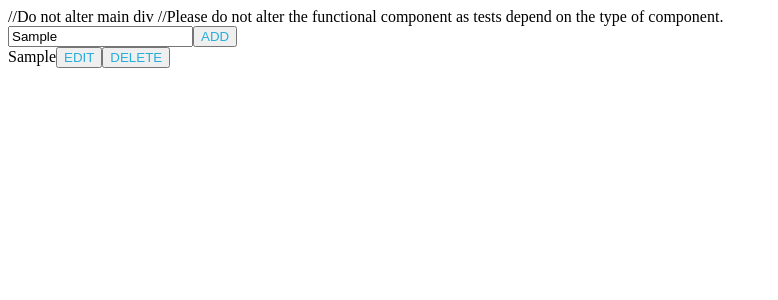
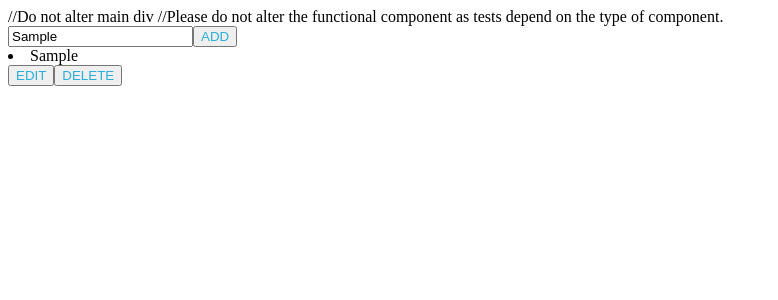
Before and after one commit to saihruday1997/Weekend-Hackathon-3---Todo-List-React, a React app: page / in a window 1280 px wide. Both pictures are taken after typing "Sample" into the empty fields and a click on the button "ADD". Shown: the top 300 px of the page, without its empty margins (0-778 px from the left). Built offline with nearby package versions, Linux system fonts and the light colour scheme.

Commit message:
chngs final

```diff
--- a/src/components/App.js
+++ b/src/components/App.js
@@ -23,7 +23,7 @@ function App() {
     listCopy.push(curritem);
     setList(listCopy);
 
-    setCurritem({ id: curritem.id + 1, text: curritem.text });
+    setCurritem({ id: curritem.id + 1, text: "" });
 
     console.log(list);
   };
--- a/src/components/items.jsx
+++ b/src/components/items.jsx
@@ -20,7 +20,7 @@ function Items(props) {
   return (
     <>
       {itemList.map((item, index) => (
-        <div className="list" key={item.id}>
+        <div key={item.id}>
           {editstate === true ? (
             <>
               <input
@@ -41,7 +41,7 @@ function Items(props) {
             </>
           ) : (
             <>
-              {item.text}
+              <li className="list">{item.text}</li>
               <button onClick={() => editFn(item.id, item.text)}>EDIT</button>
               <button onClick={() => deleteFun(item.id)}>DELETE</button>
             </>
```
